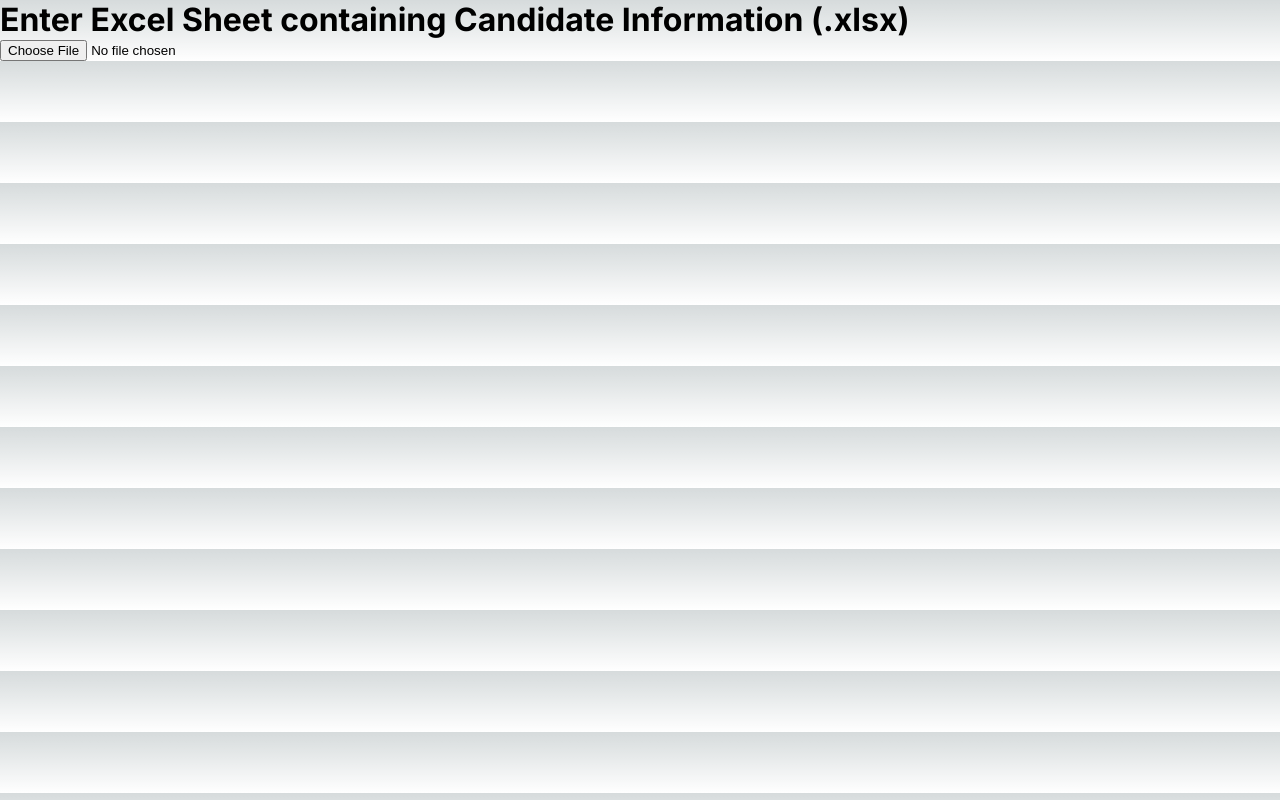
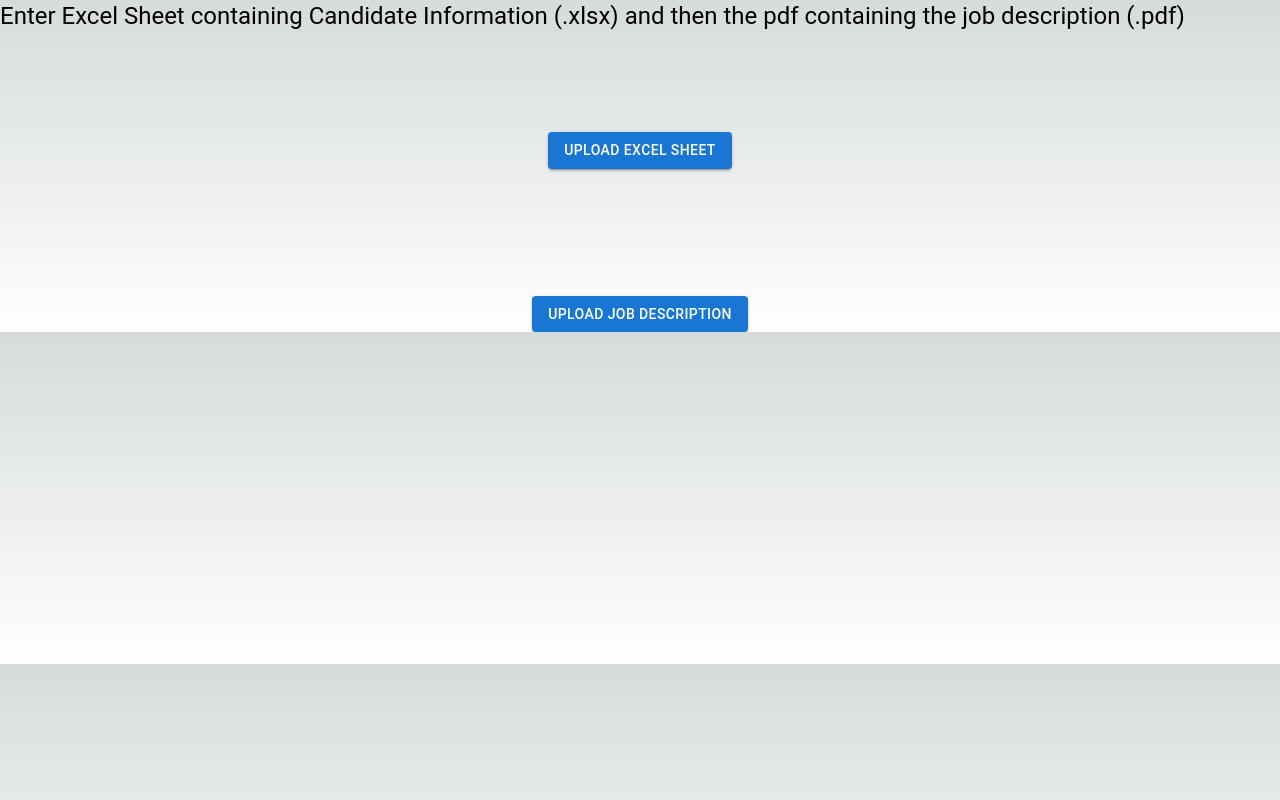
Before and after one commit to neohacker18/RASER-Frontend, a Next.js app: page /first in a window 1280 px wide. Built offline with nearby package versions, Linux system fonts and the light colour scheme.

Commit message:
adding a loader

```diff
--- a/src/app/first/page.js
+++ b/src/app/first/page.js
@@ -1,16 +1,34 @@
 "use client";
 import React, { useEffect, useState } from "react";
 import { useRouter } from "next/navigation";
+import { Container, Typography } from "@mui/material";
+import { styled } from "@mui/material/styles";
+import Button from "@mui/material/Button";
+
+const VisuallyHiddenInput = styled("input")({
+  clip: "rect(0 0 0 0)",
+  clipPath: "inset(50%)",
+  height: 1,
+  overflow: "hidden",
+  position: "absolute",
+  bottom: 0,
+  left: 0,
+  whiteSpace: "nowrap",
+  width: 1,
+});
+
 const ExcelInputComponent = () => {
   const router = useRouter();
 
   const [excelSheet, setExcelSheet] = useState(null);
+  const [jobDescription, setJobDescription] = useState(null);
   useEffect(() => {
-    if(!excelSheet){
+    if (!excelSheet || !jobDescription) {
       return;
     }
     router.push("/second");
-  }, [excelSheet]);
+  }, [excelSheet, jobDescription]);
+
   const handleExcelSheetSubmitted = (e) => {
     if (!e.target.value.endsWith(".xlsx")) {
       alert("Please submit only an xlsx type file.");
@@ -18,17 +36,47 @@ const ExcelInputComponent = () => {
     }
     setExcelSheet(e.target.value);
   };
+  const handlePDFUploaded = (e) => {
+    if (!e.target.value.endsWith(".pdf")) {
+      alert("Please submit only an pdf type file.");
+      return false;
+    }
+    setJobDescription(e.target.value);
+  };
   return (
     <div>
-      <h1>Enter Excel Sheet containing Candidate Information (.xlsx)</h1>
-      <input
-        type="file"
-        name=""
-        id=""
-        accept=".xlsx"
-        placeholder="Enter Candidate Information"
-        onInput={handleExcelSheetSubmitted}
-      />
+      <Typography variant="h5">
+        Enter Excel Sheet containing Candidate Information (.xlsx) and then the
+        pdf containing the job description (.pdf)
+      </Typography>
+      <Container
+        sx={{
+          display: "flex",
+          flexDirection: "column",
+          justifyContent: "space-between",
+          height: "200px",
+          alignItems: "center",
+          width: "300px",
+          marginTop: "100px",
+        }}
+      >
+        <Button component="label" variant="contained">
+          Upload Excel Sheet
+          <VisuallyHiddenInput
+            type="file"
+            accept=".xlsx"
+            onInput={handleExcelSheetSubmitted}
+          />
+        </Button>
+        <Button component="label" variant="contained">
+          Upload Job Description
+          <VisuallyHiddenInput
+            type="file"
+            accept=".pdf"
+            onInput={handlePDFUploaded}
+          />
+        </Button>
+      </Container>
     </div>
   );
 };
--- a/src/components/RankingTableComponent.js
+++ b/src/components/RankingTableComponent.js
@@ -50,7 +50,7 @@ function stableSort(array, comparator) {
 
 const headCells = [
   {
-    id: 'NAME',
+    id: 'name',
     numeric: false,
     disablePadding: true,
     label: 'Candidate Name',
@@ -272,7 +272,6 @@ export default function RankingTableComponent(props) {
                 return (
                   <TableRow
                     hover
-                    // onClick={(event) => handleClick(event, row.id)}
                     aria-checked={isItemSelected}
                     tabIndex={-1}
                     key={row.id}
```
Also changed, not shown: src/app/second/page.js (+32 -24 lines), src/components/loading.js (added, +11 -0 lines), src/components/Loader.js (deleted), 1 other file (tests, documents, lock files or other folders).
